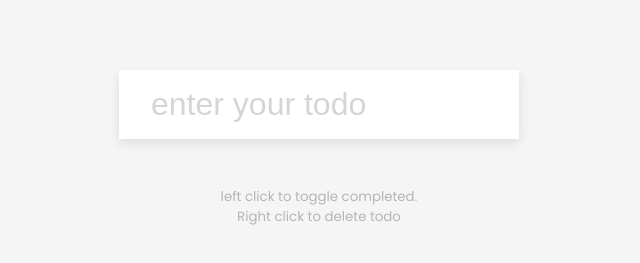
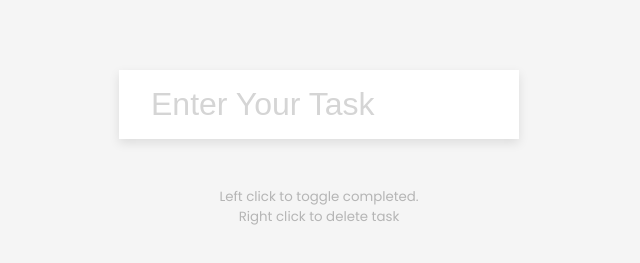
Before and after one commit to randyluna/randyluna-To_Do_App, a plain HTML site: page index.html in a window 1280 px wide. Shown: the part 479-742 px from the top of the page, 321-961 px from the left. Drawn offline with Linux system fonts and the light colour scheme.

Commit message:
corrections

```diff
--- a/index.html
+++ b/index.html
@@ -9,12 +9,17 @@
 </head>
 <body>
     <h1>todos</h1>
-
-    <form id="form">
-        <input type="text" class="input" id="input" placeholder="enter your todo" autocomplete="off">
-    <ul class="todos" id="todos"></ul>
+    <form action="" id="form">
+        <input
+            type="text"
+            class="input"
+            id="input"
+            placeholder="Enter Your Task"
+            autocomplete="off"
+        >
+        <ul class="todos" id="todos"></ul>
     </form>
-
-    <small> left click to toggle completed. <br> Right click to delete todo</small>
+    <small>Left click to toggle completed.<br>Right click to delete task</small>
+    <script src="script.js"></script>
 </body>
 </html>
--- a/style.css
+++ b/style.css
@@ -6,8 +6,8 @@
 
 body {
     background-color: #f5f5f5;
-    color:#444;
-    font-family: 'Poppins', sans-serif;
+    color: #444;
+    font-family: "Poppins", "sans-serif";
     display: flex;
     flex-direction: column;
     align-items: center;
@@ -20,11 +20,11 @@ h1 {
     color: rgb(179, 131, 226);
     font-size: 10rem;
     text-align: center;
-    opacity: 0.4;
+    opacity: .4;
 }
 
 form {
-    box-shadow: 0 4px 10px rgba(0, 0, 0, 0.1);
+    box-shadow: 0 4px 10px rgba(0, 0, 0, .1);
     max-width: 100%;
     width: 400px;
 }
@@ -42,12 +42,12 @@ form {
     color: #d5d5d5;
 }
 
-.input:focus {
+input:focus {
     outline-color: rgb(179, 131, 226);
 }
 
 .todos {
-    background-color: #fff;
+    background-color: #FFF;
     padding: 0;
     margin: 0;
     list-style-type: none;
```
